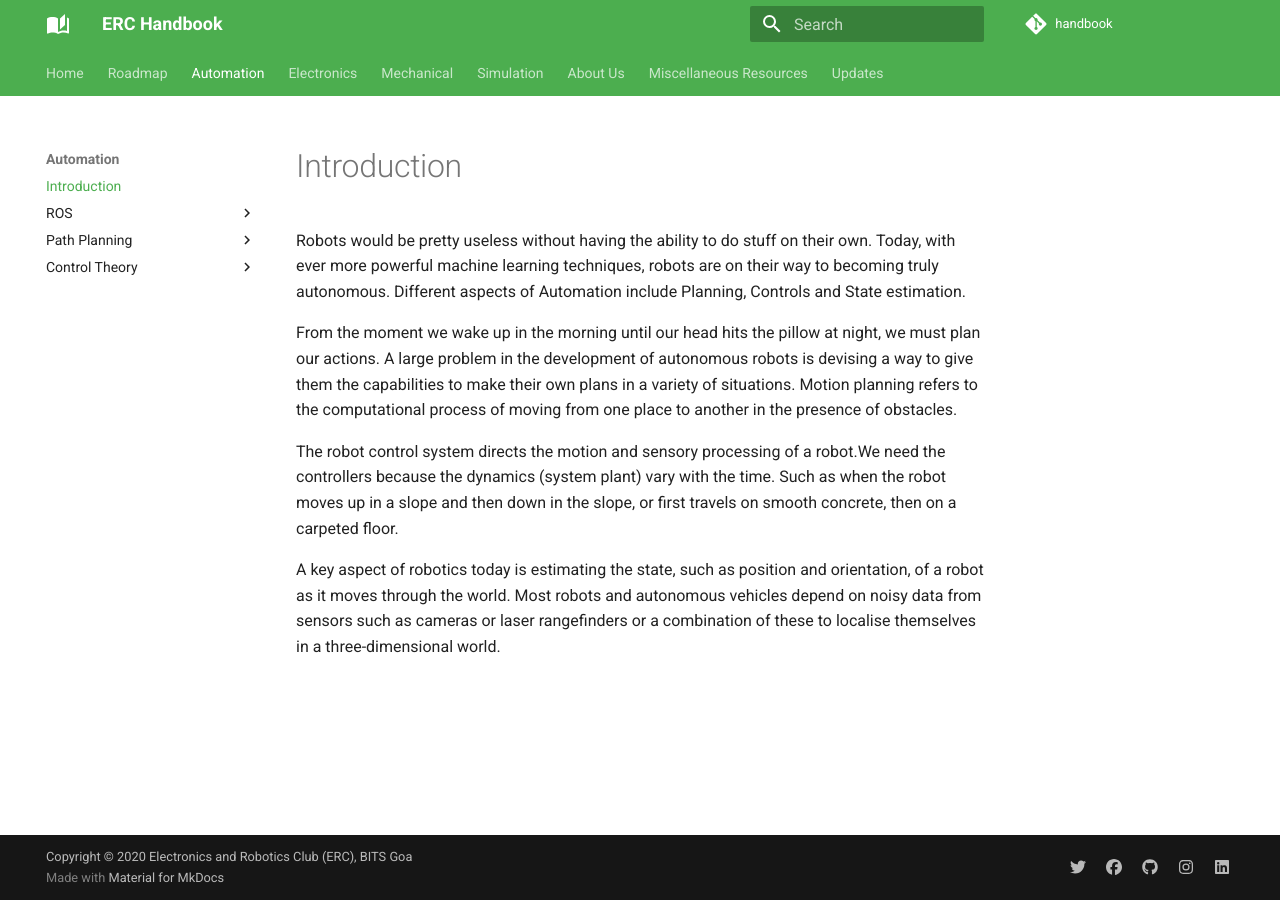
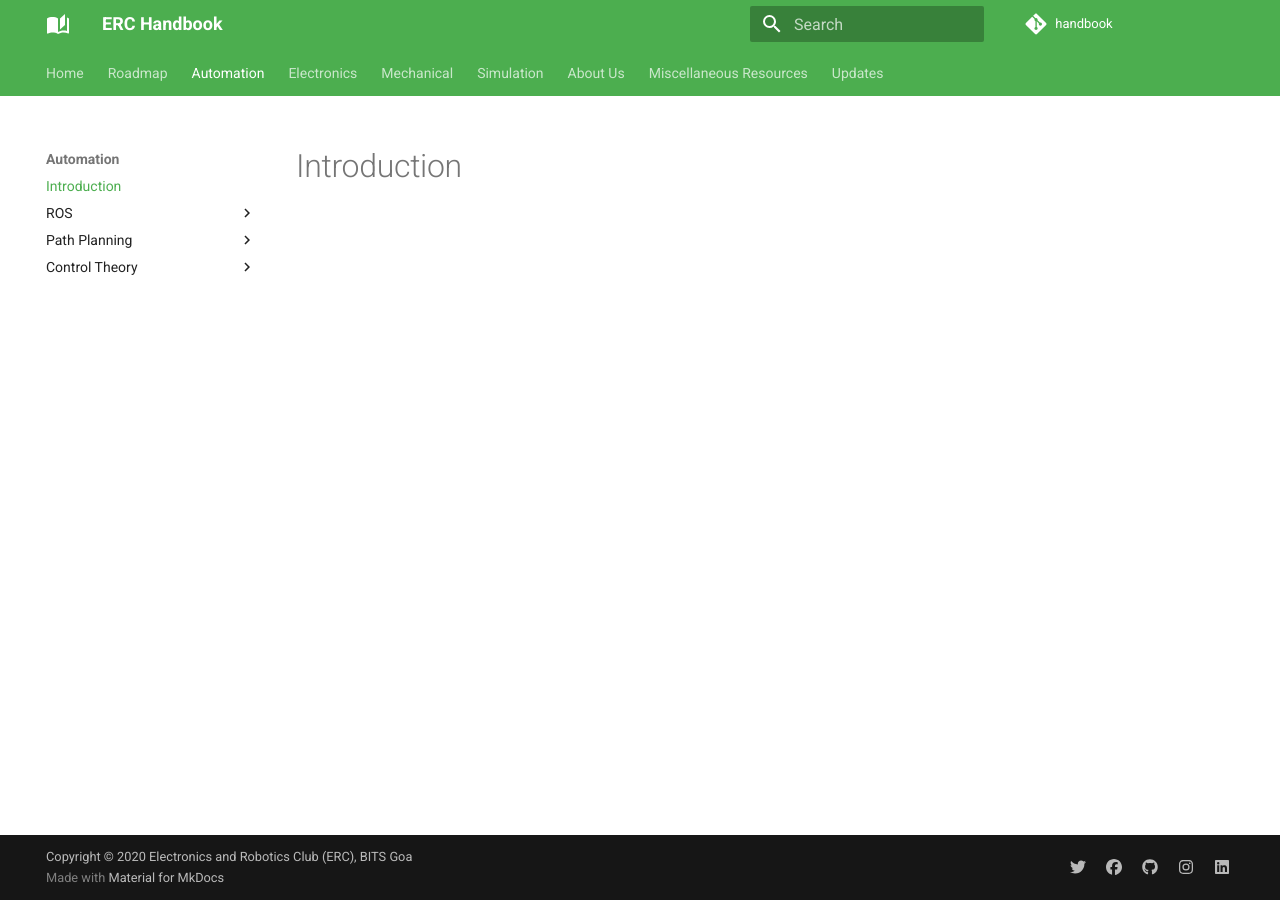
Before and after one commit to ERC-BPGC/handbook, an MkDocs documentation site: the page built from docs/automation/intro.md, in a window 1280 px wide. Built offline with MkDocs 1.6.1 and Material for MkDocs 9.7.7, drawn with Linux system fonts in a browser that asks for light colours; comment, search, counter and statistics services are not loaded.

Commit message:
Revert "[02/09/2021] Added content in introduction pages"

```diff
--- a/docs/automation/intro.md
+++ b/docs/automation/intro.md
@@ -1,9 +1 @@
 # Introduction
-Robots would be pretty useless without having the ability to do stuff on their own. Today, with ever more powerful machine learning techniques, robots are on their way to becoming truly autonomous.
-Different aspects of Automation include Planning, Controls and State estimation.
-
-From the moment we wake up in the morning until our head hits the pillow at night, we must plan our actions. A large problem in the development of autonomous robots is devising a way to give them the capabilities to make their own plans in a variety of situations.  Motion planning refers to the computational process of moving from one place to another in the presence of obstacles.
-
-The robot control system directs the motion and sensory processing of a robot.We need the controllers because the dynamics (system plant) vary with the time. Such as when the robot moves up in a slope and then down in the slope, or first travels on smooth concrete, then on a carpeted floor.
-
-A key aspect of robotics today is estimating the state, such as position and orientation, of a robot as it moves through the world. Most robots and autonomous vehicles depend on noisy data from sensors such as cameras or laser rangefinders or a combination of these to localise themselves in a three-dimensional world.
```
Also changed, not shown: docs/electronics/intro.md (+0 -6 lines), docs/mechanical/intro.md (+0 -6 lines).
